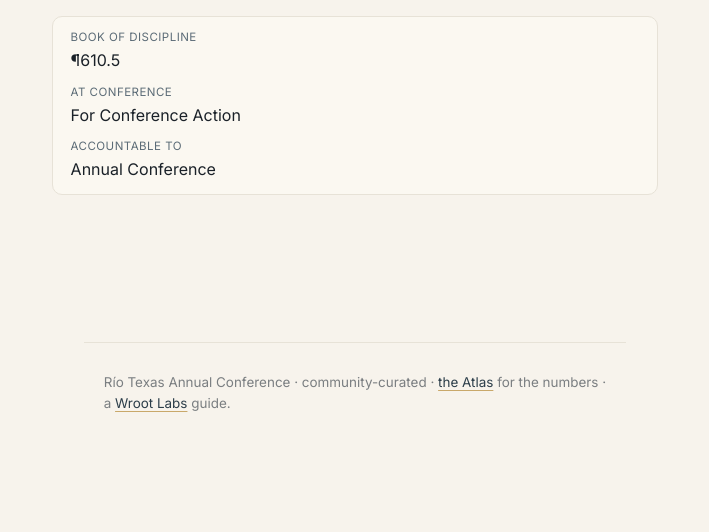
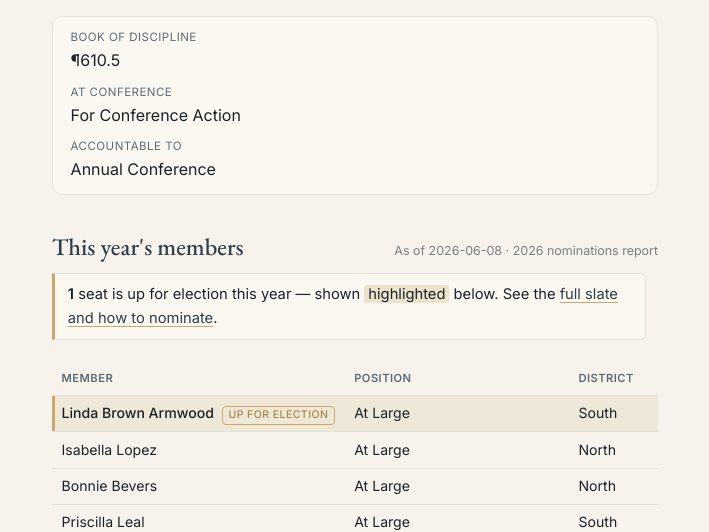
Before and after one commit to wilsonpruitt/ac-guide, an Astro site: page /agencies/nominations in a window 1280 px wide. Shown: the part 273-805 px from the top of the page, without its empty margins (285-994 px from the left). Built offline with nearby package versions, Linux system fonts and the light colour scheme; Astro itself is replaced by a stand-in of ours.

Commit message:
Phase 6: per-year board rosters + 2026 nominations slate
Transcribed from the RTC Committee on Nominations Report to AC 2026 (FINAL
06.05.2026 + Addendum, as of 06.08.26) — already-public conference data.

- src/data/board-rosters-2026.json: 8 board rosters mapped to agency slugs,
  with member/position/class/district/status/gender/race, the 14 nominees up
  for election flagged (shaded rows in the report), election timeline, and the
  conference-wide pre-election diversity scan. Melvin Chambers addendum applied
  (Pensions class 2034).
- BoardRoster.astro: renders 'This year's members' on each agency page, nominees
  highlighted with a reed rule + 'up for election' tag, codes expanded w/ links
  to the slate. Renders nothing for agencies without a roster.
- NominationsSlate.astro: per-year instance on /agenda/nominations — 14-seat
  slate (board → seats → nominees), timeline, substitution note, collapsible
  diversity scan. Wired via the agenda perYear registry ('nominations').

Co-Authored-By: Claude Opus 4.8 (1M context) <noreply@anthropic.com>

```diff
--- a/public/styles/base.css
+++ b/public/styles/base.css
@@ -142,5 +142,26 @@ ul.bare li:last-child { border-bottom:0; }
 .py-trend .down { color:var(--danger); }
 .py-trend .up { color:var(--ok); }
 
+/* ---------- Board rosters & nominations slate (per-year) ---------- */
+.roster { margin:2.4rem 0; }
+.roster-head { display:flex; justify-content:space-between; align-items:baseline; gap:.5rem; flex-wrap:wrap; }
+.roster-head h2 { margin:0; }
+.roster-elect { font-size:.92rem; background:var(--ivory); border:1px solid var(--slate-100);
+  border-left:3px solid var(--reed); border-radius:0 6px 6px 0; padding:.55rem .8rem; }
+.is-nominee-key { background:rgba(201,168,106,.28); padding:0 .25rem; border-radius:3px; }
+.roster-scroll { overflow-x:auto; }
+.roster-table { width:100%; border-collapse:collapse; margin:.8rem 0; font-size:.88rem; }
+.roster-table th, .roster-table td { text-align:left; padding:.4rem .6rem; border-bottom:1px solid var(--slate-100);
+  vertical-align:top; white-space:nowrap; }
+.roster-table th { font-size:.7rem; text-transform:uppercase; letter-spacing:.04em; color:var(--fen-mist); font-weight:600; }
+.roster-table tr.is-nominee { background:rgba(201,168,106,.16); }
+.roster-table tr.is-nominee td:first-child { box-shadow:inset 3px 0 0 var(--reed); font-weight:500; }
+.roster-table tr.is-vacant td { color:var(--slate-300); font-style:italic; }
+.roster-table .tag { display:inline-block; margin-left:.5rem; font-size:.66rem; text-transform:uppercase;
+  letter-spacing:.04em; color:var(--reed-deep); border:1px solid var(--reed); border-radius:4px; padding:0 .35rem; }
+.slate-table td { white-space:normal; }
+.py-note-plain { font-size:.88rem; color:var(--slate-600); }
+.scan-grid { display:grid; grid-template-columns:repeat(auto-fit,minmax(15rem,1fr)); gap:.4rem 1.2rem; }
+
 /* ---------- Home: lede ---------- */
 .lede { font-size:1.12rem; color:var(--slate-600); max-width:var(--measure); }
--- /dev/null
+++ b/src/components/BoardRoster.astro
@@ -0,0 +1,62 @@
+---
+import rosters from '../data/board-rosters-2026.json';
+
+interface Props { slug: string }
+const { slug } = Astro.props;
+
+const board = (rosters.boards as Record<string, any>)[slug];
+
+const DISTRICT: Record<string, string> = { N: 'North', C: 'Central', S: 'South', RTC: 'Conference' };
+const STATUS: Record<string, string> = { CL: 'Clergy', L: 'Lay' };
+const RACE: Record<string, string> = {
+  'A/A': 'African American', AF: 'African', ASI: 'Asian', E: 'Egyptian',
+  'H/L': 'Hispanic/Latino', NA: 'Native American', W: 'White',
+};
+const GENDER: Record<string, string> = { M: 'Male', F: 'Female', NB: 'Non-binary' };
+
+// Some boards label the role column "Position", others give a class year.
+const hasPos = board?.members?.some((m: any) => m.pos);
+const hasClass = board?.members?.some((m: any) => m.class);
+const nominees = board?.members?.filter((m: any) => m.nominee).length ?? 0;
+---
+{board && (
+  <section class="roster">
+    <div class="roster-head">
+      <h2>This year's members</h2>
+      <span class="py-source">As of {rosters.as_of} · {rosters.year} nominations report</span>
+    </div>
+    {board.to_elect > 0 && (
+      <p class="roster-elect">
+        <strong>{board.to_elect}</strong>{' '}{board.to_elect === 1 ? 'seat is' : 'seats are'} up for
+        election this year — shown <span class="is-nominee-key">highlighted</span> below.
+        See the <a href="/agenda/nominations">full slate and how to nominate</a>.
+      </p>
+    )}
+    <div class="roster-scroll">
+      <table class="roster-table">
+        <thead>
+          <tr>
+            <th>Member</th>
+            {(hasPos || hasClass) && <th>{hasClass ? 'Class' : 'Position'}</th>}
+            <th>District</th>
+            <th>Status</th>
+            <th>Gender</th>
+            <th>Race / ethnicity</th>
+          </tr>
+        </thead>
+        <tbody>
+          {board.members.map((m: any) => (
+            <tr class={m.nominee ? 'is-nominee' : m.vacant ? 'is-vacant' : ''}>
+              <td>{m.name}{m.nominee && <span class="tag">up for election</span>}</td>
+              {(hasPos || hasClass) && <td>{m.class ?? m.pos ?? ''}</td>}
+              <td>{m.vacant ? '—' : (DISTRICT[m.district] ?? m.district ?? '—')}</td>
+              <td>{m.vacant ? '—' : (STATUS[m.status] ?? m.status ?? '—')}</td>
+              <td>{m.vacant ? '—' : (GENDER[m.gender] ?? m.gender ?? '—')}</td>
+              <td>{m.vacant ? '—' : (RACE[m.race] ?? m.race ?? '—')}</td>
+            </tr>
+          ))}
+        </tbody>
+      </table>
+    </div>
+  </section>
+)}
--- a/src/content.config.ts
+++ b/src/content.config.ts
@@ -58,8 +58,9 @@ const agenda = defineCollection({
     agency: reference('agencies').optional(),
     bodRefs: z.array(z.string()).default([]),
     rulesRefs: z.array(z.string()).default([]),
-    /** Key of a per-year data instance to render into this page (see PerYearFinance). */
-    perYear: z.enum(['finance']).optional(),
+    /** Key of a per-year data instance to render into this page (see the registry
+     *  in pages/agenda/[...slug].astro). */
+    perYear: z.enum(['finance', 'nominations']).optional(),
     updated: z.coerce.date().optional(),
   }),
 });
--- /dev/null
+++ b/src/data/board-rosters-2026.json
@@ -0,0 +1,170 @@
+{
+  "_comment": "Per-year board rosters + election slate, transcribed from the RTC Committee on Nominations Report to Annual Conference 2026 (FINAL 06.05.2026 + Addendum, updated 06.08.26). Nominees up for election are the shaded rows in the report (nominee:true). Hand-maintained yearly from the nominations report — there is no structured upstream source. Codes: district N/C/S/RTC; status CL=Clergy, L=Lay; race A/A=African American, AF=African, ASI=Asian, E=Egyptian, H/L=Hispanic/Latino, NA=Native American, W=White.",
+  "year": 2026,
+  "as_of": "2026-06-08",
+  "source": "RTC Committee on Nominations Report to AC 2026 (FINAL 06.05.2026 + Addendum)",
+  "election": {
+    "total_to_elect": 14,
+    "slate_presented": "Friday, June 19 (morning)",
+    "substitution_deadline": "5:00 p.m. Friday, June 19",
+    "ratification": "Saturday, June 20 (morning)",
+    "note": "Delegates may submit substitute nominations using the provided form by the deadline. The slate, including any from-the-floor substitutions, is presented for finalization and ratification on Saturday. All nominees have affirmed their willingness to serve if elected."
+  },
+  "diversity_scan": {
+    "note": "Conference-wide pre-election scan across all boards; proposed 2026 nominees are not included.",
+    "status": [["Clergy", "124 / 235", "53%"], ["Lay", "111 / 235", "47%"]],
+    "gender": [["Male", "101 / 231", "44%"], ["Female", "130 / 231", "56%"]],
+    "district": [["North", "75 / 220", "34%"], ["Central", "109 / 220", "50%"], ["South", "36 / 220", "16%"]],
+    "race": [["White", "126 / 235", "54%"], ["Black, Indigenous & People of Color (BIPOC)", "108 / 235", "46%"]]
+  },
+  "boards": {
+    "vitalizing-congregations": {
+      "to_elect": 1,
+      "members": [
+        {"pos": "Chairperson", "name": "Maribel Vazquez", "district": "C", "status": "CL", "gender": "F", "race": "H/L"},
+        {"pos": "Discipleship", "name": "Adam Knapp", "district": "N", "status": "CL", "gender": "M", "race": "W"},
+        {"pos": "Discipleship", "name": "Robert Perales", "district": "S", "status": "CL", "gender": "M", "race": "H/L"},
+        {"pos": "Congregational Development & Revitalization", "name": "Barbara Dyke", "district": "C", "status": "CL", "gender": "F", "race": "W"},
+        {"pos": "Congregational Development & Revitalization", "name": "Scott Nichols", "district": "C", "status": "CL", "gender": "M", "race": "W"},
+        {"pos": "Ethnic Local Church Concerns", "name": "Dionisio Salazar", "district": "N", "status": "L", "gender": "M", "race": "H/L"},
+        {"pos": "Ethnic Local Church Concerns", "name": "Gricelda Careaga", "district": "S", "status": "CL", "gender": "F", "race": "H/L"},
+        {"pos": "Parish and Community Development", "name": "Joseph Tobias", "district": "N", "status": "CL", "gender": "M", "race": "AF"},
+        {"pos": "Parish and Community Development", "name": "John Fletcher", "district": "C", "status": "CL", "gender": "M", "race": "H/L", "nominee": true},
+        {"pos": "Small Membership Church", "name": "Robert Knappage", "district": "C", "status": "CL", "gender": "M", "race": "W"},
+        {"pos": "Small Membership Church", "name": "Karen Boehk", "district": "N", "status": "CL", "gender": "F", "race": "W"},
+        {"pos": "New Church Development", "name": "Steve Smith", "district": "C", "status": "L", "gender": "M", "race": "W"},
+        {"pos": "New Church Development", "name": "Cody Logan", "district": "C", "status": "CL", "gender": "M", "race": "W"},
+        {"pos": "Children's Ministries", "name": "Deandra Palacio", "district": "C", "status": "L", "gender": "F", "race": "W"},
+        {"pos": "Children's Ministries", "name": "Karla Samiento", "district": "N", "status": "L", "gender": "F", "race": "W"},
+        {"pos": "Older Adult Ministries", "name": "Richard Young", "district": "N", "status": "L", "gender": "M", "race": "W"},
+        {"pos": "Older Adult Ministries", "name": "Deborah Webster", "district": "N", "status": "L", "gender": "F", "race": "A/A"},
+        {"pos": "Hispanic/Latino Ministries", "name": "Fernanda Casar", "district": "N", "status": "CL", "gender": "F", "race": "H/L"},
+        {"pos": "Hispanic/Latino Ministries", "name": "Priscilla Patterson", "district": "S", "status": "L", "gender": "F", "race": "H/L"},
+        {"pos": "United Women in Faith", "name": "Minerva Briones", "district": "C", "status": "L", "gender": "F", "race": "H/L"},
+        {"pos": "United Methodist Men", "name": "Kyron Green", "district": "N", "status": "L", "gender": "M", "race": "A/A"},
+        {"pos": "Youth Ministries Council", "name": "Named YMC Rep.", "vacant": true},
+        {"pos": "Young Adult Ministry Council", "name": "Saralyn Herrera", "district": "N", "status": "L", "gender": "F", "race": "H/L"}
+      ]
+    },
+    "committee-on-the-episcopacy": {
+      "to_elect": 1,
+      "members": [
+        {"name": "Cynthia Fierro Harvey – Bishop", "district": "RTC", "status": "CL", "gender": "F", "race": "H/L"},
+        {"name": "Jay Brim", "district": "N", "status": "L", "gender": "M", "race": "W"},
+        {"name": "Brooks Schuelke", "district": "N", "status": "L", "gender": "M", "race": "W"},
+        {"name": "Daesub Han", "district": "N", "status": "CL", "gender": "M", "race": "ASI"},
+        {"name": "Minerva Canales", "district": "S", "status": "L", "gender": "F", "race": "H/L"},
+        {"name": "Lupina Villapando Stewart – Chair", "district": "C", "status": "CL", "gender": "F", "race": "H/L"},
+        {"name": "Kevin Reed", "district": "N", "status": "L", "gender": "M", "race": "W"},
+        {"name": "Teresa Keese", "district": "C", "status": "L", "gender": "F", "race": "W"},
+        {"name": "Claire Sharp", "district": "N", "status": "L", "gender": "F", "race": "W", "nominee": true},
+        {"name": "Robert Perales", "district": "S", "status": "CL", "gender": "M", "race": "H/L"},
+        {"name": "Rachel Wright", "district": "N", "status": "L", "gender": "F", "race": "W"},
+        {"name": "James Amerson", "district": "S", "status": "CL", "gender": "M", "race": "A/A"},
+        {"name": "Jason Adams", "district": "C", "status": "CL", "gender": "M", "race": "W"},
+        {"name": "Cynthia Engstrom", "district": "C", "status": "CL", "gender": "F", "race": "W"}
+      ]
+    },
+    "board-of-trustees": {
+      "to_elect": 3,
+      "members": [
+        {"name": "Ed Smith", "class": "2027", "district": "N", "status": "L", "gender": "M", "race": "W"},
+        {"name": "Susan Wiemers", "class": "2027", "district": "C", "status": "L", "gender": "F", "race": "W"},
+        {"name": "Guy Morrison", "class": "2027", "district": "C", "status": "L", "gender": "M", "race": "A/A"},
+        {"name": "Bob Post", "class": "2028", "district": "C", "status": "L", "gender": "M", "race": "W"},
+        {"name": "Kevin Reed", "class": "2028", "district": "N", "status": "L", "gender": "M", "race": "W"},
+        {"name": "Roger Stolley", "class": "2028", "district": "S", "status": "L", "gender": "M", "race": "W"},
+        {"name": "Gary Henrichson", "class": "2029", "district": "S", "status": "L", "gender": "M", "race": "W"},
+        {"name": "Fred Perez", "class": "2029", "district": "S", "status": "CL", "gender": "M", "race": "H/L"},
+        {"name": "Kathryn McNeeley – Chair", "class": "2029", "district": "N", "status": "CL", "gender": "F", "race": "W"},
+        {"name": "Wade Powell", "class": "2030", "district": "N", "status": "CL", "gender": "M", "race": "W", "nominee": true},
+        {"name": "Connor Adamson", "class": "2030", "district": "S", "status": "L", "gender": "M", "race": "W", "nominee": true},
+        {"name": "Debbie Gates", "class": "2030", "district": "S", "status": "L", "gender": "F", "race": "W", "nominee": true}
+      ]
+    },
+    "board-of-pensions": {
+      "to_elect": 4,
+      "members": [
+        {"name": "Mark Nerio", "class": "2028", "district": "C", "status": "L", "gender": "M", "race": "H/L"},
+        {"name": "Teresa Keese", "class": "2028", "district": "C", "status": "L", "gender": "F", "race": "W"},
+        {"name": "Robert Perales", "class": "2028", "district": "S", "status": "CL", "gender": "M", "race": "H/L"},
+        {"name": "Angie Salas", "class": "2028", "district": "S", "status": "L", "gender": "F", "race": "H/L"},
+        {"name": "Raquel Feagins – Chair", "class": "2030", "district": "N", "status": "CL", "gender": "F", "race": "H/L"},
+        {"name": "Zeda Alvarado", "class": "2030", "district": "C", "status": "L", "gender": "F", "race": "W"},
+        {"name": "Danielle Knapp", "class": "2030", "district": "N", "status": "CL", "gender": "F", "race": "W"},
+        {"name": "Mark Porterfield", "class": "2030", "district": "C", "status": "CL", "gender": "M", "race": "W"},
+        {"name": "Frank Gaytan", "class": "2032", "district": "C", "status": "L", "gender": "M", "race": "H/L"},
+        {"name": "Randine Besosa", "class": "2032", "district": "C", "status": "L", "gender": "F", "race": "W"},
+        {"name": "Thomas Hankins", "class": "2032", "district": "N", "status": "CL", "gender": "M", "race": "H/L"},
+        {"name": "Janet Robles", "class": "2032", "district": "S", "status": "L", "gender": "F", "race": "H/L"},
+        {"name": "Gricelda Careaga", "class": "2034", "district": "S", "status": "CL", "gender": "F", "race": "H/L", "nominee": true},
+        {"name": "Rosalynn Vega", "class": "2034", "district": "S", "status": "L", "gender": "F", "race": "H/L", "nominee": true},
+        {"name": "Karen Prewitt", "class": "2034", "district": "S", "status": "L", "gender": "F", "race": "W", "nominee": true},
+        {"name": "Melvin Chambers", "class": "2034", "district": "N", "status": "L", "gender": "M", "race": "A/A", "nominee": true}
+      ]
+    },
+    "archives-and-history": {
+      "to_elect": 1,
+      "members": [
+        {"name": "Jay Brim", "district": "N", "status": "L", "gender": "M", "race": "W"},
+        {"name": "Betsy Careaga", "district": "S", "status": "CL", "gender": "F", "race": "H/L", "nominee": true},
+        {"name": "Bobbi Kroll – Chair", "district": "C", "status": "L", "gender": "F", "race": "W"},
+        {"name": "Mark Mitchell", "district": "C", "status": "L", "gender": "M", "race": "W"},
+        {"name": "Daniel Flores", "district": "C", "status": "CL", "gender": "M", "race": "H/L"},
+        {"name": "Cynthia Kepler Karrer", "district": "N", "status": "CL", "gender": "F", "race": "W"},
+        {"name": "Ralph Thompson", "district": "C", "status": "L", "gender": "M", "race": "A/A"},
+        {"name": "Paul Barton", "district": "C", "status": "CL", "gender": "M", "race": "H/L"}
+      ]
+    },
+    "nominations": {
+      "to_elect": 1,
+      "members": [
+        {"name": "Linda Brown Armwood", "pos": "At Large", "status": "L", "gender": "F", "district": "S", "race": "A/A", "nominee": true},
+        {"name": "Isabella Lopez", "pos": "At Large", "status": "L", "gender": "F", "district": "N", "race": "H/L"},
+        {"name": "Bonnie Bevers", "pos": "At Large", "status": "CL", "gender": "F", "district": "N", "race": "W"},
+        {"name": "Priscilla Leal", "pos": "At Large", "status": "L", "gender": "F", "district": "S", "race": "H/L"},
+        {"name": "Michelle Vernone", "pos": "At Large", "status": "CL", "gender": "F", "district": "C", "race": "W"},
+        {"name": "Nicki Burnam", "pos": "At Large", "status": "L", "gender": "F", "district": "C", "race": "W"},
+        {"name": "Reagan Leal", "pos": "Youth Ministry Council", "status": "L", "gender": "F", "district": "N", "race": "W"},
+        {"name": "Parker Brown", "pos": "Young Adult Min. Council", "status": "L", "gender": "M", "district": "N", "race": "W"},
+        {"name": "Kevin Reed", "pos": "Conference Lay Leader", "status": "L", "gender": "M", "district": "N", "race": "W"},
+        {"name": "Minerva Briones", "pos": "United Women in Faith", "status": "L", "gender": "F", "district": "C", "race": "H/L"},
+        {"name": "Chuck McGarity", "pos": "United Methodist Men", "status": "L", "gender": "M", "district": "N", "race": "A/A"},
+        {"name": "Tracey Beadle", "pos": "North District Superintendent", "status": "CL", "gender": "F", "district": "N", "race": "W"},
+        {"name": "Robert Ortiz", "pos": "Central District Superintendent", "status": "CL", "gender": "M", "district": "C", "race": "H/L"},
+        {"name": "Pamela Dykehouse", "pos": "South District Superintendent", "status": "CL", "gender": "F", "district": "S", "race": "W"},
+        {"name": "Aaron Gonzalez", "pos": "Assistant to the Bishop", "status": "CL", "gender": "M", "district": "RTC", "race": "H/L"},
+        {"name": "Cynthia Fierro Harvey", "pos": "Bishop / Chair", "status": "CL", "gender": "F", "district": "RTC", "race": "H/L"}
+      ]
+    },
+    "uniting-peoples": {
+      "to_elect": 2,
+      "members": [
+        {"pos": "Chairperson", "name": "Byrd Bonner", "district": "C", "status": "L", "gender": "M", "race": "W", "nominee": true},
+        {"pos": "Comm. Christian Unity & I.R. Concerns", "name": "Deb Stark", "district": "S", "status": "L", "gender": "F", "race": "W", "nominee": true},
+        {"pos": "Comm. Christian Unity & I.R. Concerns", "name": "Ervinell Walters", "district": "C", "status": "L", "gender": "F", "race": "A/A"},
+        {"pos": "Commission on Religion and Race", "name": "Thomas Hankins", "district": "N", "status": "CL", "gender": "M", "race": "H/L"},
+        {"pos": "Commission on Religion and Race", "name": "Sara Solis", "district": "S", "status": "CL", "gender": "F", "race": "H/L"},
+        {"pos": "Commission on the Status and Role of Women", "name": "Christy Brogan", "district": "C", "status": "L", "gender": "F", "race": "W"},
+        {"pos": "Commission on the Status and Role of Women", "name": "Mary Helen Frazier", "district": "N", "status": "L", "gender": "F", "race": "A/A"},
+        {"pos": "Committee on Communications", "name": "Rick Mantooth", "district": "C", "status": "L", "gender": "M", "race": "W"},
+        {"pos": "Committee on Communications", "name": "Marshall Van Pelt", "district": "S", "status": "CL", "gender": "M", "race": "W"},
+        {"pos": "Committee on Disability Concerns", "name": "Pamela Sattiewhite", "district": "S", "status": "CL", "gender": "F", "race": "A/A"},
+        {"pos": "Committee on Disability Concerns", "name": "Hershel Krigbaum", "district": "C", "status": "L", "gender": "M", "race": "W"},
+        {"pos": "Mission Field Advocate", "name": "Cindy Andrade Johnson", "district": "S", "status": "L", "gender": "F", "race": "H/L"}
+      ]
+    },
+    "standing-rules": {
+      "to_elect": 1,
+      "members": [
+        {"name": "Janie Carter", "district": "S", "status": "L", "gender": "F", "race": "W", "nominee": true},
+        {"name": "Matt Ratcliff", "district": "S", "status": "CL", "gender": "M", "race": "W"},
+        {"name": "Wilson Pruitt", "district": "N", "status": "CL", "gender": "M", "race": "W"},
+        {"name": "Edgardo J Ruiz", "district": "S", "status": "CL", "gender": "M", "race": "H/L"},
+        {"name": "Bonnie Bevers", "district": "N", "status": "CL", "gender": "F", "race": "W"},
+        {"name": "Katie Myers", "district": "C", "status": "L", "gender": "F", "race": "W"},
+        {"name": "Aaron Gonzalez", "district": "RTC", "status": "CL", "gender": "M", "race": "H/L"}
+      ]
+    }
+  }
+}
--- a/src/pages/agencies/[...slug].astro
+++ b/src/pages/agencies/[...slug].astro
@@ -1,6 +1,7 @@
 ---
 import Base from '../../layouts/Base.astro';
 import { getCollection, getEntry } from 'astro:content';
+import BoardRoster from '../../components/BoardRoster.astro';
 
 export async function getStaticPaths() {
   const agencies = await getCollection('agencies');
@@ -65,6 +66,8 @@ const fmt = (date: Date) =>
     </section>
   )}
 
+  <BoardRoster slug={agency.id} />
+
   {notes.length > 0 && (
     <section>
       <h2>Notes from the floor</h2>
--- a/src/pages/agenda/[...slug].astro
+++ b/src/pages/agenda/[...slug].astro
@@ -2,9 +2,10 @@
 import Base from '../../layouts/Base.astro';
 import { getCollection, getEntry, render } from 'astro:content';
 import PerYearFinance from '../../components/PerYearFinance.astro';
+import NominationsSlate from '../../components/NominationsSlate.astro';
 
 /** Registry of per-year instance renderers, keyed by the agenda `perYear` field. */
-const perYearComponents = { finance: PerYearFinance };
+const perYearComponents = { finance: PerYearFinance, nominations: NominationsSlate };
 
 export async function getStaticPaths() {
   const items = await getCollection('agenda');
```
Also changed, not shown: src/components/NominationsSlate.astro (added, +72 -0 lines), src/content/agenda/nominations.md (+1 -4 lines).
